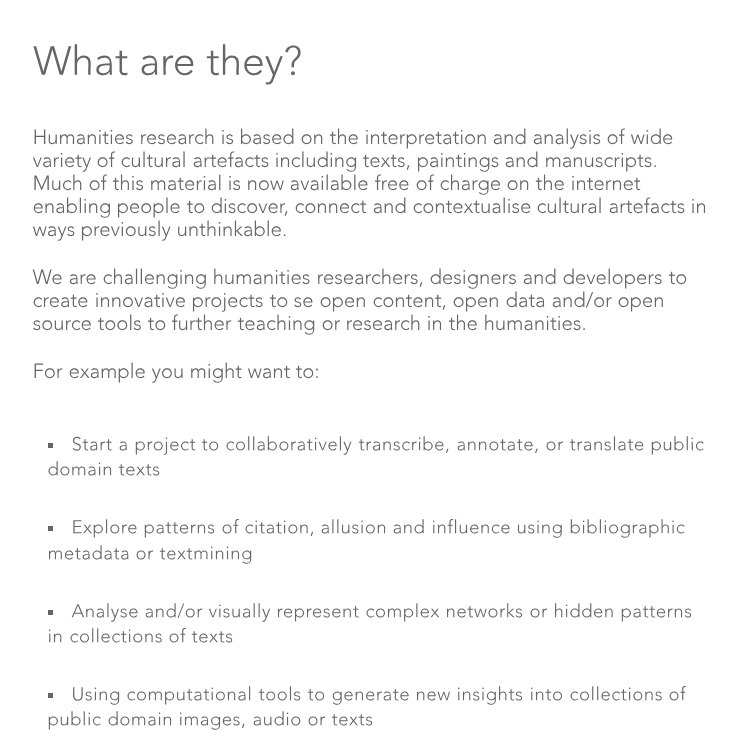
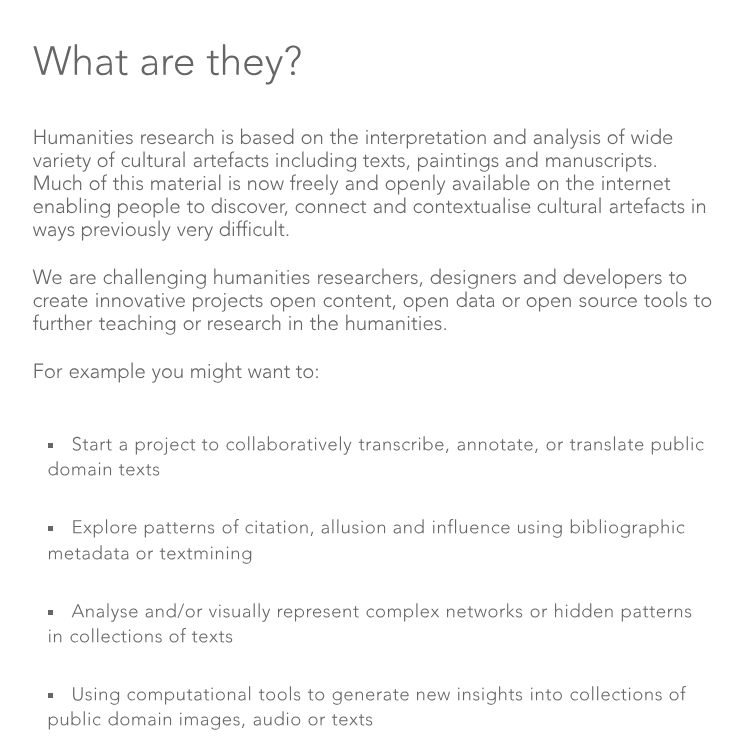
Before and after one commit to okfn/openhumanitiesawards.org, a plain HTML site: page index.html in a window 1280 px wide. Shown: the part 1132-1870 px from the top of the page, without its empty margins (385-1134 px from the left). Drawn offline with nearby package versions, Linux system fonts and the light colour scheme.

Commit message:
Update index.html

```diff
--- a/index.html
+++ b/index.html
@@ -67,9 +67,9 @@
 
           <h1>What are they?</h1>
 		<br/>
-            <p><h3>Humanities research is based on the interpretation and analysis of wide variety of cultural artefacts including texts, paintings and manuscripts. Much of this material is now available free of charge on the internet enabling people to discover, connect and contextualise cultural artefacts in ways previously unthinkable.</p></h3>
+            <p><h3>Humanities research is based on the interpretation and analysis of wide variety of cultural artefacts including texts, paintings and manuscripts. Much of this material is now freely and openly available on the internet enabling people to discover, connect and contextualise cultural artefacts in ways previously very difficult.</p></h3>
 
-			<p><h3>We are challenging humanities researchers, designers and developers to create innovative projects to se open content, open data and/or open source tools to further teaching or research in the humanities.</p></h3>
+			<p><h3>We are challenging humanities researchers, designers and developers to create innovative projects open content, open data or open source tools to further teaching or research in the humanities.</p></h3>
 
 			<p><h3>For example you might want to:</p>
 
```
